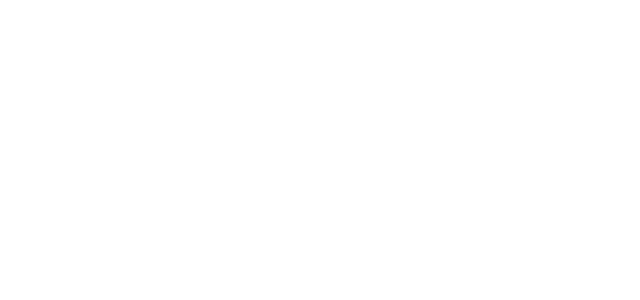
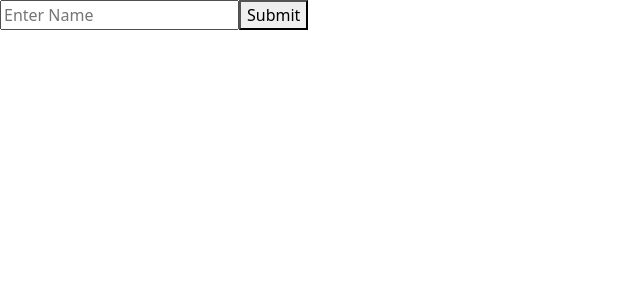
Before and after one commit to khudsiyasyeda-11/My-practice-repo, a React (Create React App) app: page /admin in a window 1280 px wide. Shown: the top 300 px of the page, without its empty margins (0-640 px from the left). Built offline with nearby package versions, Linux system fonts and the light colour scheme.

Commit message:
Control and uncontrol form

```diff
--- a/src/App.js
+++ b/src/App.js
@@ -7,6 +7,7 @@
 import React from "react";
 import { createContext, useState } from "react";
 import "react-toastify";
+import ControlUncontrol from "./Practice/ControlUncontrol";
 // import Header from "./Blossom/Header";
 // import Footer from "./Blossom/Footer";
 // import Routing from "./Blossom/Routing";
@@ -24,6 +25,7 @@
         {/* <Suspense fallback={<div>...Loading</div>}>
           <Lazy show={show} setShow={setShow} />
         </Suspense> */}
+        <ControlUncontrol />
       </LoginStatus.Provider>
     </div>
   );
--- /dev/null
+++ b/src/Practice/ControlUncontrol.js
@@ -0,0 +1,22 @@
+//UNCONTROLLED FORMS will directly take value ref from real DOM using UseRef and that ref is put in input fields to get references of values
+import React, { useRef } from "react";
+
+const ControlUncontrol = () => {
+  const InputRef = useRef("");
+  const SubmitHandle = (e) => {
+    e.preventDefault();
+    alert(InputRef.current.value);
+  };
+  return (
+    <div>
+      <form onSubmit={SubmitHandle}>
+        <input type="text" placeholder="Enter Name" ref={InputRef} />
+        <button type="submit">Submit</button>
+      </form>
+    </div>
+  );
+};
+
+export default ControlUncontrol;
+
+//CONTROLLED FORMS will have value,onchange and onsubmit too methods with UseState to initialise inputs
```
